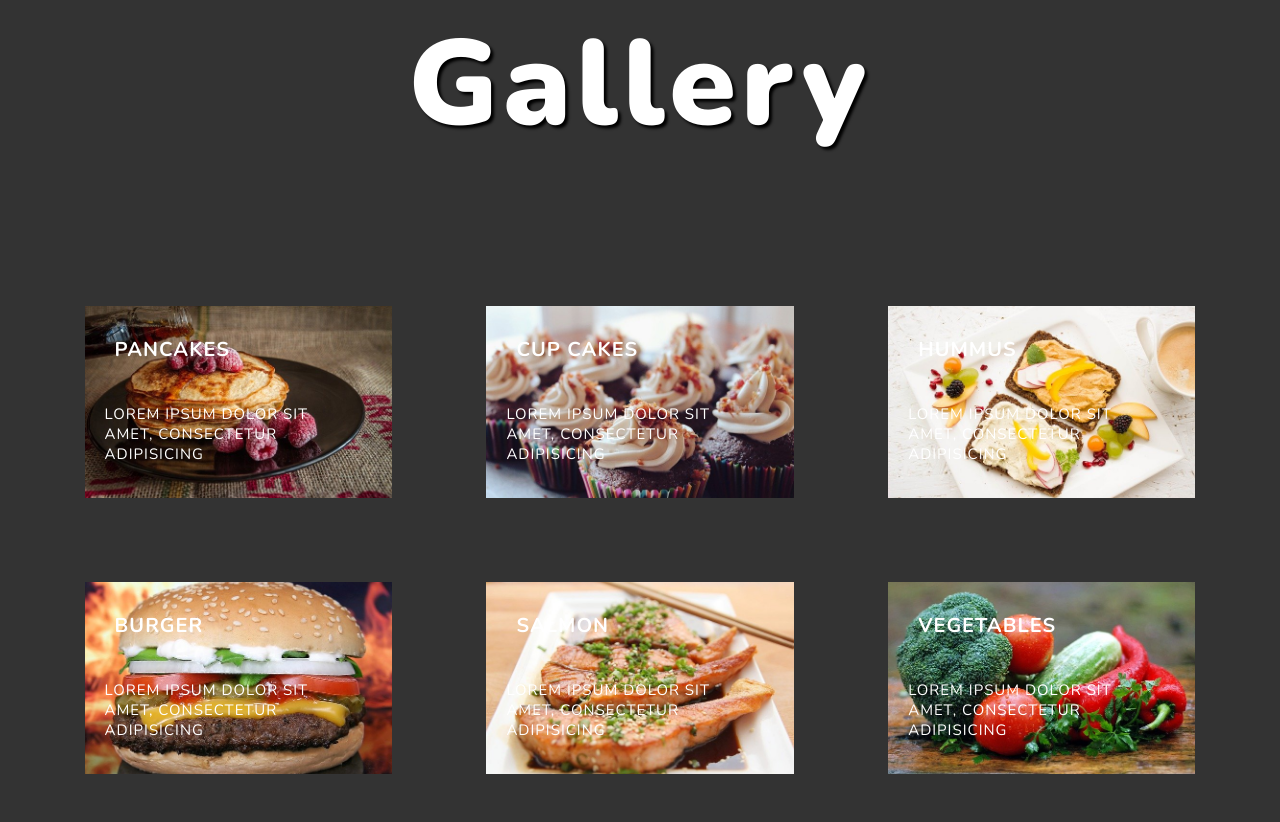
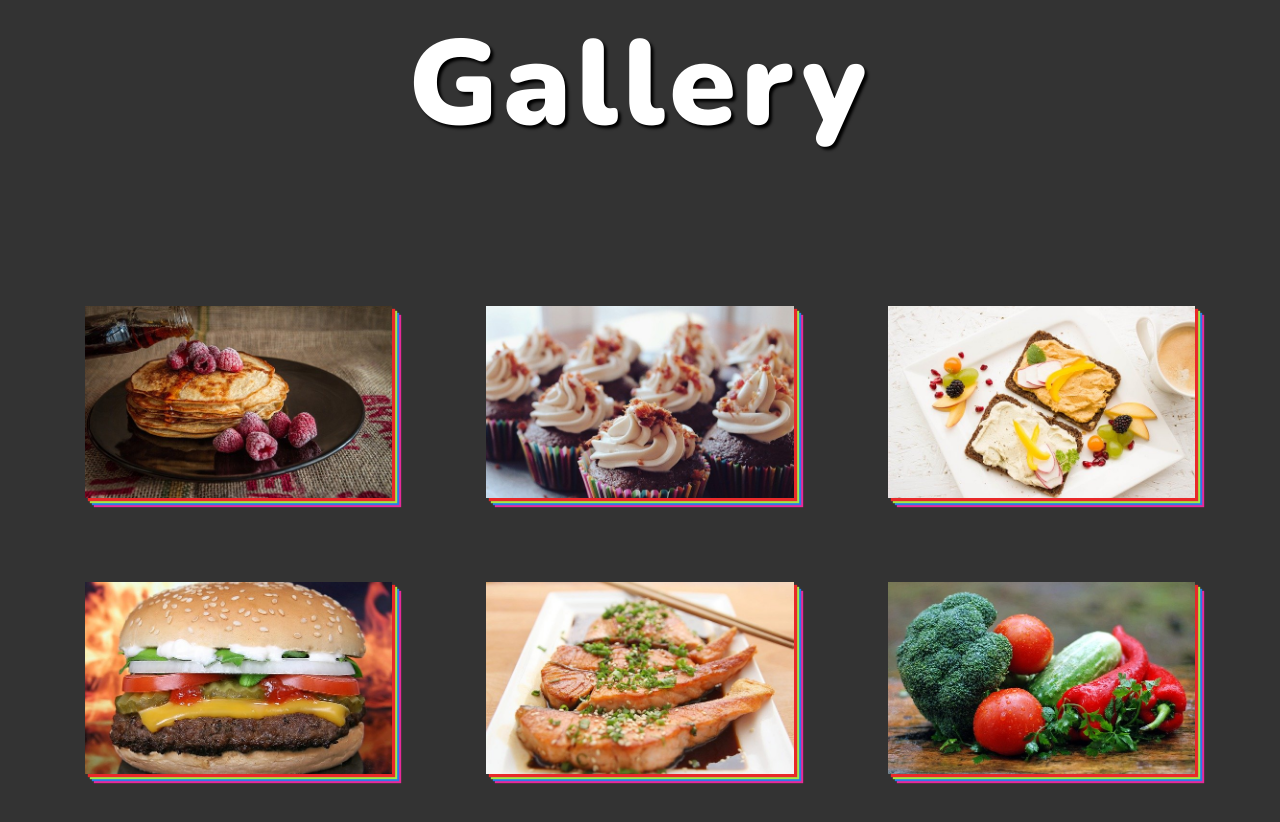
Before and after one commit to TreyK95/food-site, a plain HTML site: page index.html in a window 1280 px wide. Shown: the part 1647-2469 px from the top of the page. Drawn offline with nearby package versions, Linux system fonts and the light colour scheme.

Commit message:
styling for section 3 done

```diff
--- a/index.html
+++ b/index.html
@@ -71,7 +71,7 @@
           </a>
           <a href="#" class="gallery-link" title="Order Now">
             <img src="images/images/gallery-img-2.jpg" class="food-img" />
-            <h3 class="food-name">Cup Cakes</h3>
+            <h3 class="food-name">Cupcakes</h3>
             <p class="food-description">
               Lorem ipsum dolor sit amet, consectetur adipisicing
             </p></a
--- a/style.css
+++ b/style.css
@@ -167,10 +167,49 @@ html {
   position: relative;
   margin: 4rem 1rem;
 }
+
+.gallery-link::before {
+  content: "";
+  position: absolute;
+  width: 0.2rem;
+  left: 80%;
+  top: 2vw;
+  height: 0;
+  background-color: #fff;
+  transition: height 0.5s;
+  z-index: 10;
+}
+.gallery-link:hover::before {
+  height: 80%;
+}
+.gallery-link::after {
+  content: "";
+  position: absolute;
+  top: 30%;
+  left: 2rem;
+  width: 0;
+  height: 0.2rem;
+  background-color: #fff;
+  transition: width 0.5s;
+}
+
+.gallery-link:hover::after {
+  width: 90%;
+}
 .food-img {
   width: 24vw;
   height: 15vw;
   object-fit: cover;
+  box-shadow: 0.3rem 0.3rem 0.1rem #e92929, 0.5rem 0.5rem 0.1rem #a2e946,
+    0.7rem 0.7rem 0.1rem #287ce9, 0.9rem 0.9rem 0.1rem #e92999;
+  transition: all 0.5s;
+}
+.gallery-link:hover .food-img {
+  box-shadow: 1rem 1rem 0.1rem #e92929, 2rem 2rem 0.1rem #a2e946,
+    3rem 3rem 0.1rem #287ce9, 4rem 4rem 0.1rem #e92999;
+  filter: blur(0.5rem);
+  opacity: 0.5;
+  transform: scale(1.1);
 }
 .food-name {
   position: absolute;
@@ -181,6 +220,13 @@ html {
   text-transform: uppercase;
   letter-spacing: 0.1rem;
   color: #fff;
+  width: 0;
+  overflow: hidden;
+  transition: width 2.3s;
+}
+.gallery-link:hover .food-name {
+  width: 100%;
+  transition: width 1.5s 0.5s;
 }
 .food-description {
   position: absolute;
@@ -192,6 +238,15 @@ html {
   letter-spacing: 0.1rem;
   text-transform: uppercase;
   color: #fff;
+  opacity: 0;
+  visibility: hidden;
+  transition: opacity 0.3s;
+}
+
+.gallery-link:hover .food-description {
+  opacity: 1;
+  visibility: visible;
+  transition: opacity 1s 1s;
 }
 
 /* end of seciton 3 */
```
